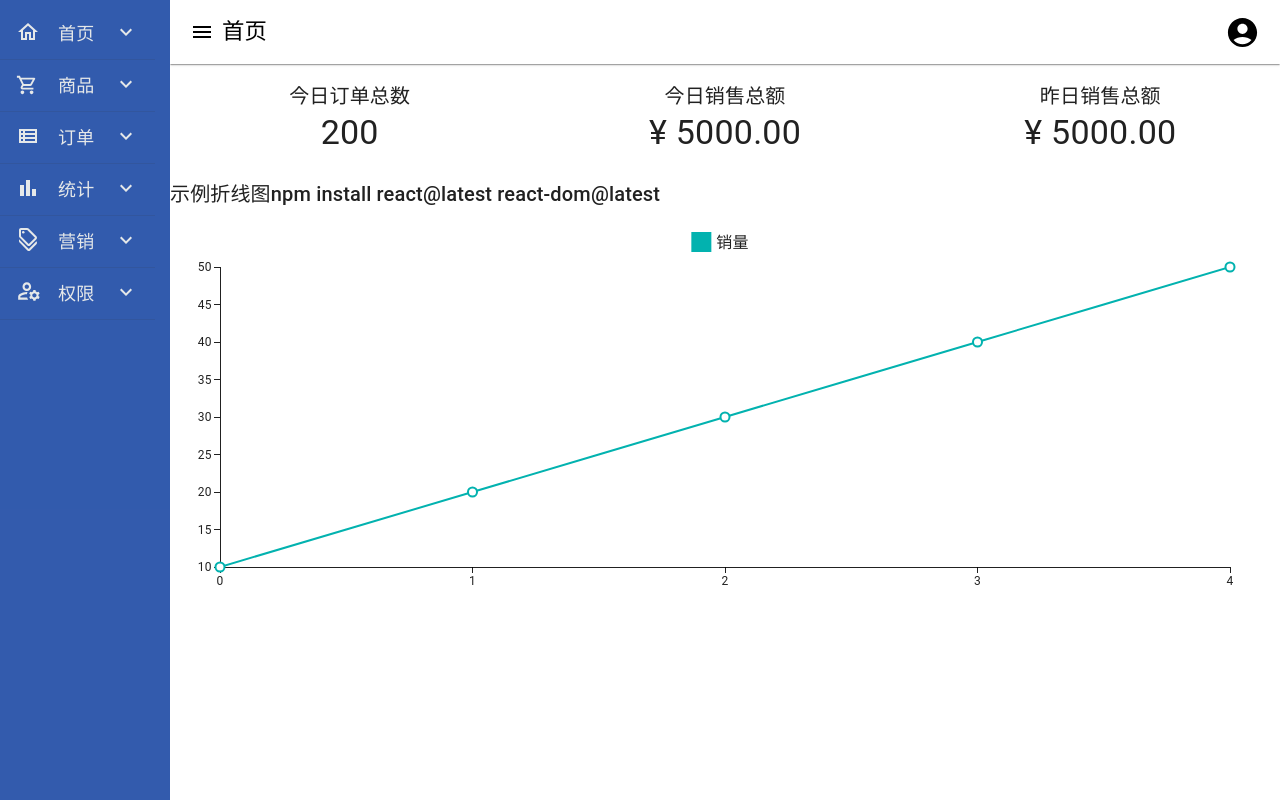
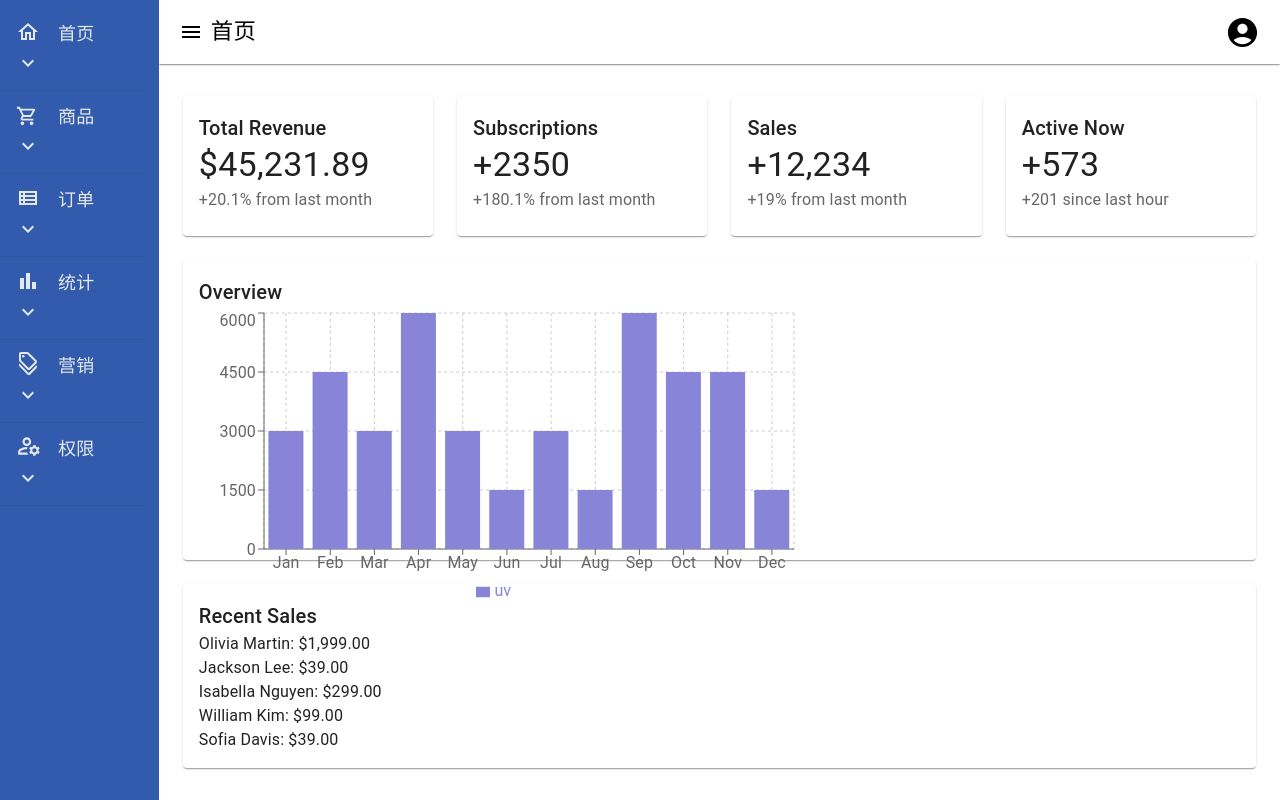
Before and after one commit to xdlhzdh/qinjiangyuan-dashboard, a Next.js app: page / in a window 1280 px wide. Built offline with nearby package versions, Linux system fonts and the light colour scheme.

Commit message:
Dashboard

```diff
--- a/next.config.mjs
+++ b/next.config.mjs
@@ -1,18 +1,18 @@
 /** @type {import('next').NextConfig} */
 const nextConfig = {
-    output: 'export',
-    images: {
-        unoptimized: true,
-    },
-    distDir: 'out',
-    trailingSlash: true,
-    assetPrefix: '.',
+    // output: 'export',
+    // images: {
+    //     unoptimized: true,
+    // },
+    // distDir: 'out',
+    // trailingSlash: true,
+    // assetPrefix: '.',
 
 
     // time in seconds of no pages generating during static
     // generation before timing out
-    staticPageGenerationTimeout: 1000,
-    reactStrictMode: false
+    // staticPageGenerationTimeout: 1000,
+    // reactStrictMode: false
 }
 
 export default nextConfig;
--- /dev/null
+++ b/src/components/BarChart.jsx
@@ -0,0 +1,17 @@
+import React from 'react';
+import { BarChart, Bar, XAxis, YAxis, CartesianGrid, Tooltip, Legend } from 'recharts';
+
+const BarChartComponent = ({ width, height, data = [] }) => {
+    return (
+        <BarChart width={width} height={height} data={data}>
+            <CartesianGrid strokeDasharray="3 3" />
+            <XAxis dataKey="name" />
+            <YAxis />
+            <Tooltip />
+            <Legend />
+            <Bar dataKey="uv" fill="#8884d8" />
+        </BarChart>
+    );
+};
+
+export default BarChartComponent;
--- a/src/components/Dashboard.tsx
+++ b/src/components/Dashboard.tsx
@@ -1,18 +1,82 @@
 // src/components/Dashboard.tsx
-"use client";
 import React from 'react';
-import { Box } from '@mui/material';
-import Statistics from '@components/Statistics';
-import Graph from '@components/Graph';
+import { Box, Container, Grid, Paper, Typography } from '@mui/material';
+import BarChartComponent from '@components/BarChart';
 
-const Dashboard: React.FC = () => {
-    return (
-        <Box component="main" sx={{ display: 'flex', flexDirection: 'column', flexGrow: 1 }}>
-            <Statistics />
-            <Box sx={{ mt: 1 }} />
-            <Graph />
-        </Box>
-    );
-};
+const data = [
+    { name: 'Jan', uv: 3000 },
+    { name: 'Feb', uv: 4500 },
+    { name: 'Mar', uv: 3000 },
+    { name: 'Apr', uv: 6000 },
+    { name: 'May', uv: 3000 },
+    { name: 'Jun', uv: 1500 },
+    { name: 'Jul', uv: 3000 },
+    { name: 'Aug', uv: 1500 },
+    { name: 'Sep', uv: 6000 },
+    { name: 'Oct', uv: 4500 },
+    { name: 'Nov', uv: 4500 },
+    { name: 'Dec', uv: 1500 },
+];
+
+const Dashboard: React.FC = () => (
+    // Container vs Box ?
+    <Container maxWidth="lg" sx={{ mt: 4, mb: 4 }}>
+
+        <Grid container spacing={3}>
+            {/* Total Revenue */}
+            <Grid item xs={12} md={4} lg={3}>
+                <Paper sx={{ p: 2, display: 'flex', flexDirection: 'column', height: 140 }}>
+                    <Typography variant="h6">Total Revenue</Typography>
+                    <Typography variant="h4">$45,231.89</Typography>
+                    <Typography variant="subtitle1" color="textSecondary">+20.1% from last month</Typography>
+                </Paper>
+            </Grid>
+            {/* Subscriptions */}
+            <Grid item xs={12} md={4} lg={3}>
+                <Paper sx={{ p: 2, display: 'flex', flexDirection: 'column', height: 140 }}>
+                    <Typography variant="h6">Subscriptions</Typography>
+                    <Typography variant="h4">+2350</Typography>
+                    <Typography variant="subtitle1" color="textSecondary">+180.1% from last month</Typography>
+                </Paper>
+            </Grid>
+            {/* Sales */}
+            <Grid item xs={12} md={4} lg={3}>
+                <Paper sx={{ p: 2, display: 'flex', flexDirection: 'column', height: 140 }}>
+                    <Typography variant="h6">Sales</Typography>
+                    <Typography variant="h4">+12,234</Typography>
+                    <Typography variant="subtitle1" color="textSecondary">+19% from last month</Typography>
+                </Paper>
+            </Grid>
+            {/* Active Now */}
+            <Grid item xs={12} md={4} lg={3}>
+                <Paper sx={{ p: 2, display: 'flex', flexDirection: 'column', height: 140 }}>
+                    <Typography variant="h6">Active Now</Typography>
+                    <Typography variant="h4">+573</Typography>
+                    <Typography variant="subtitle1" color="textSecondary">+201 since last hour</Typography>
+                </Paper>
+            </Grid>
+            {/* Overview Chart */}
+            <Grid item xs={12}>
+                <Paper sx={{ p: 2, display: 'flex', flexDirection: 'column', height: 300 }}>
+                    <Typography variant="h6">Overview</Typography>
+                    <BarChartComponent width={600} height={300} data={data} />
+                </Paper>
+            </Grid>
+            {/* Recent Sales */}
+            <Grid item xs={12}>
+                <Paper sx={{ p: 2, display: 'flex', flexDirection: 'column' }}>
+                    <Typography variant="h6">Recent Sales</Typography>
+                    <Box>
+                        <Typography>Olivia Martin: $1,999.00</Typography>
+                        <Typography>Jackson Lee: $39.00</Typography>
+                        <Typography>Isabella Nguyen: $299.00</Typography>
+                        <Typography>William Kim: $99.00</Typography>
+                        <Typography>Sofia Davis: $39.00</Typography>
+                    </Box>
+                </Paper>
+            </Grid>
+        </Grid>
+    </Container>
+);
 
 export default Dashboard;
```
Also changed, not shown: package.json (+5 -5 lines).
